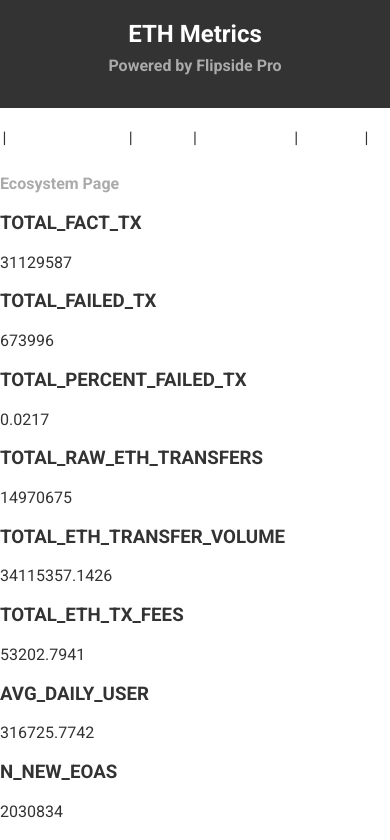
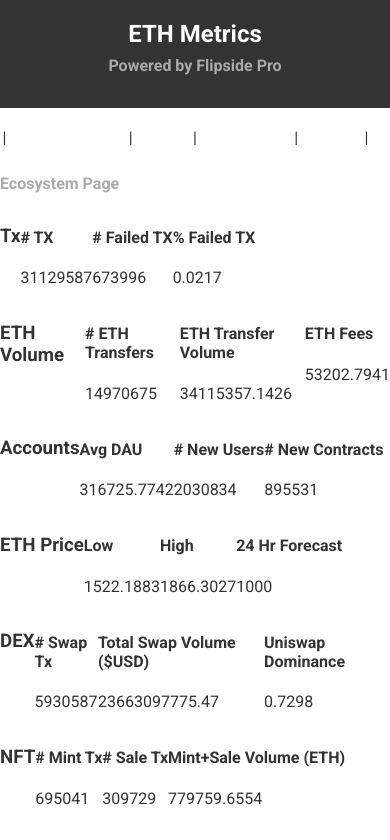
Before and after one commit to fsc-data-science/eth_metrics, a Svelte app: page / in a window 390 px wide. Shown: the top 840 px of the page. Built offline with nearby package versions, Linux system fonts and the light colour scheme.

Commit message:
reactive loading works
Need to update css/layout. Not quite right. Also forecast inclusion.

```diff
--- /dev/null
+++ b/src/components/Category.svelte
@@ -0,0 +1,26 @@
+<!-- Category.svelte -->
+<script>
+    import Card from './Card.svelte';
+    export let categoryLabel = "";
+    export let names_array = [];
+    export let values_array = [];
+</script>
+
+<style>
+    .category {
+        display: flex;
+        flex-direction: column; /* default to vertical layout */
+    }
+    @media (max-width: 768px) { /* adjust breakpoint as needed */
+        .category {
+            flex-direction: row; /* change to horizontal layout for smaller screens */
+        }
+    }
+</style>
+
+<div class="category">
+    <h3>{categoryLabel}</h3>
+    {#each names_array as name, index}
+        <Card name={name} value={values_array[index]} />
+    {/each}
+</div>
--- a/src/routes/Ecosystem.svelte
+++ b/src/routes/Ecosystem.svelte
@@ -1,20 +1,62 @@
 <script>
+    import Category from '../components/Category.svelte';
     import { processEcosystemCards } from '../utils/DataProcess.js';
 
     let cardsData = null;
+    let categories = [];
 
     processEcosystemCards().then(data => {
         cardsData = data;
+        console.log(cardsData);
     });
+
+    $: if (cardsData) {
+    categories = [
+        {
+            label: "Tx",
+            names: ["# TX", "# Failed TX", "% Failed TX"],
+            values: [cardsData?.TOTAL_FACT_TX, cardsData?.TOTAL_FAILED_TX, cardsData?.TOTAL_PERCENT_FAILED_TX]
+        },
+        {
+            label: "ETH Volume",
+            names: ["# ETH Transfers", "ETH Transfer Volume", "ETH Fees"],
+            values: [cardsData?.TOTAL_RAW_ETH_TRANSFERS, cardsData?.TOTAL_ETH_TRANSFER_VOLUME, cardsData?.TOTAL_ETH_TX_FEES]
+
+        },
+        {
+            label: "Accounts",
+            names: ["Avg DAU", "# New Users", "# New Contracts"],
+            values: [cardsData?.AVG_DAILY_USER, cardsData?.N_NEW_EOAS, cardsData?.TOTAL_NEW_CONTRACTS]
+
+        },
+        {
+            label: "ETH Price",
+            names: ["Low", "High", "24 Hr Forecast"],
+            // put forecast here
+            values: [cardsData?.MONTH_LOW_PRICE, cardsData?.MONTH_HIGH_PRICE, 1000]
+
+        },
+        {
+            label: "DEX",
+            names: ["# Swap Tx", "Total Swap Volume ($USD)", "Uniswap Dominance"],
+            values: [cardsData?.TOTAL_SWAP_TX, cardsData?.TOTAL_USD_SWAP_VOLUME, cardsData?.TOTAL_UNISWAP_DOMINANCE]
+
+        },
+        {
+            label: "NFT",
+            names: ["# Mint Tx", "# Sale Tx", "Mint+Sale Volume (ETH)"],
+            values: [cardsData?.TOTAL_MINT_TX, cardsData?.TOTAL_NFT_SALES_TX, cardsData?.TOTAL_ETH_MINT_SALES_VOLUME]
+        }
+    ];
+    }
 
 </script>
 
 <h2>Ecosystem Page</h2>
 
 {#if cardsData}
-    {#each Object.entries(cardsData) as [key, value]}
-        <h3>{key}</h3>
-        <p>{value}</p>
+    {#each categories as category}
+        <Category categoryLabel={category.label} names_array={category.names} values_array={category.values} />
     {/each}
 {:else}
     <p>Loading...</p>
```
